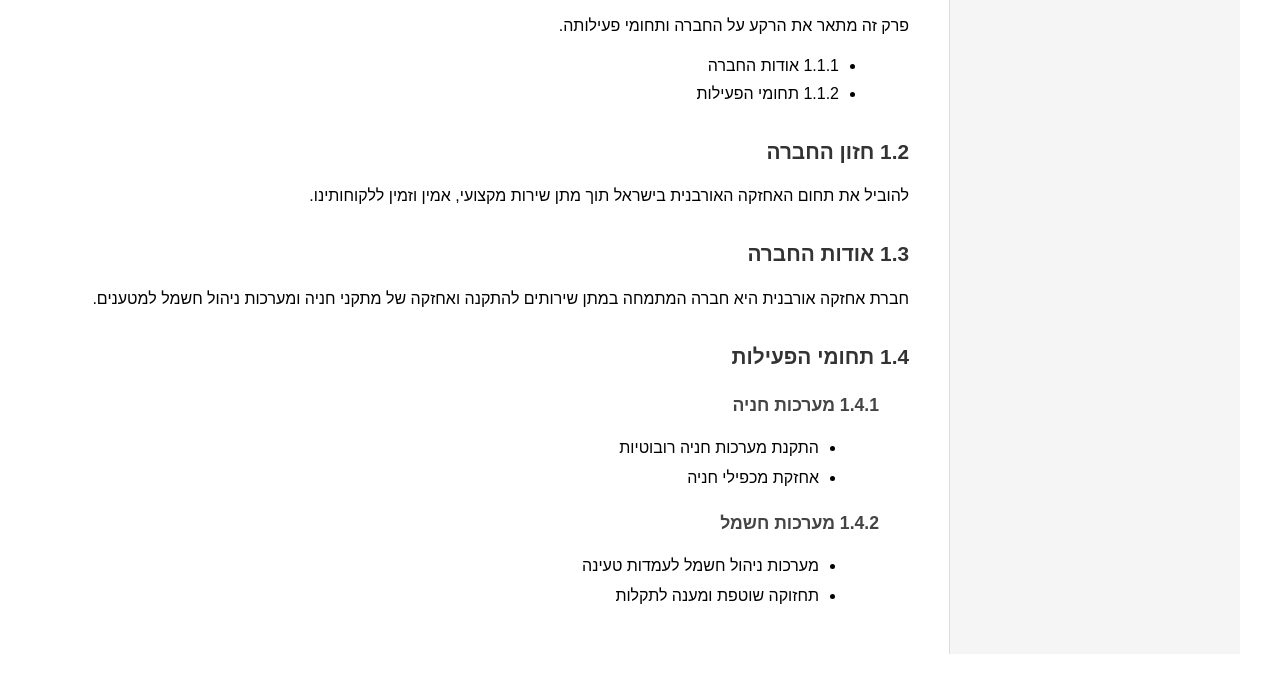
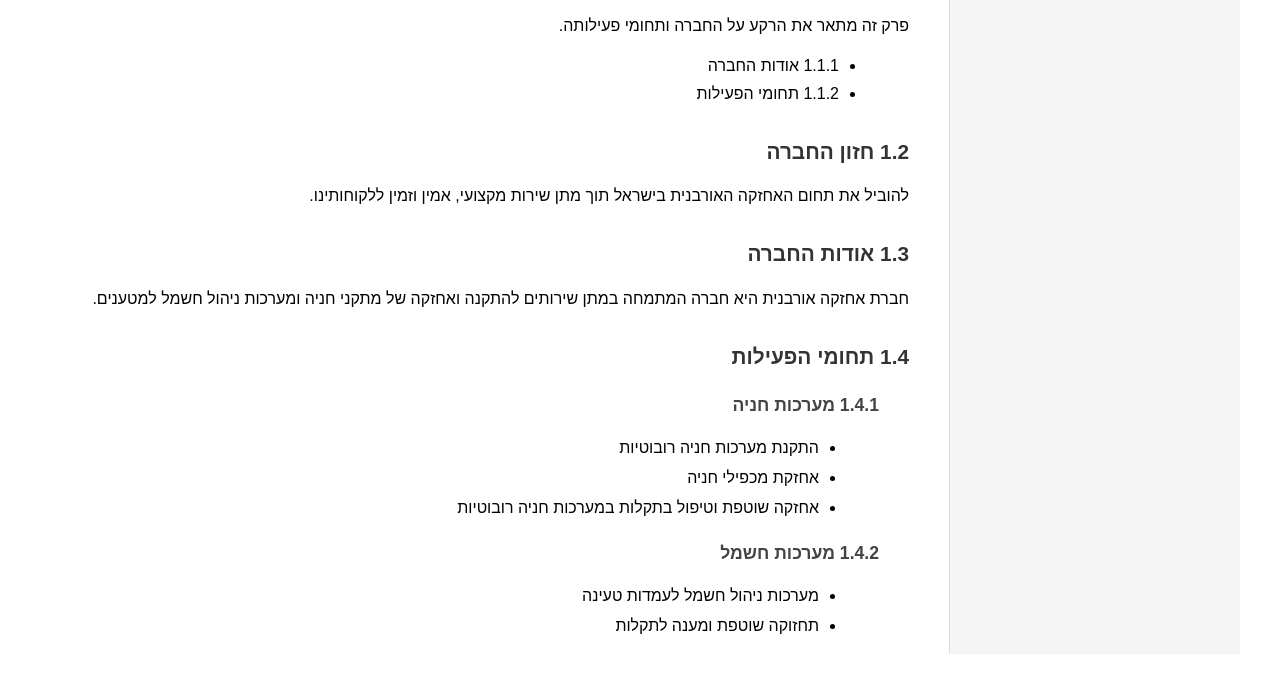
Before and after one commit to boazeng/ahzaka-pdr, a plain HTML site: page pdr-001-maintenance-introduction.html in a window 1280 px wide. Shown: the part 243-916 px from the top of the page. Drawn offline with Linux system fonts and the light colour scheme.

Commit message:
הוספת פריט: אחזקה שוטפת וטיפול בתקלות במערכות חניה רובוטיות

```diff
--- a/pdr-001-maintenance-introduction.html
+++ b/pdr-001-maintenance-introduction.html
@@ -141,6 +141,7 @@
             <ul>
                 <li>התקנת מערכות חניה רובוטיות</li>
                 <li>אחזקת מכפילי חניה</li>
+                <li>אחזקה שוטפת וטיפול בתקלות במערכות חניה רובוטיות</li>
             </ul>
 
             <h3 class="subsection">מערכות חשמל</h3>
```
